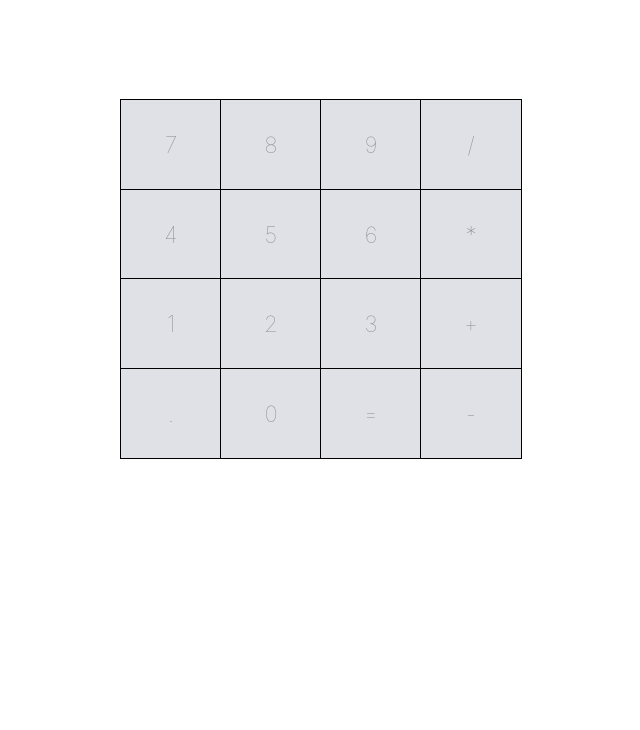
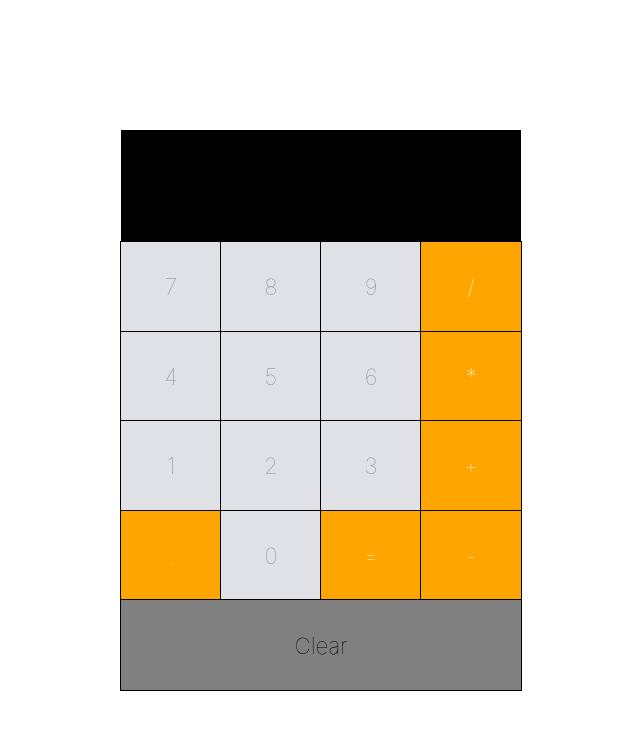
Before and after one commit to rudra4365/react-calculator, a React (Create React App) app: page / in a window 1280 px wide. Shown: the top 730 px of the page, without its empty margins (319-959 px from the left). Built offline with nearby package versions, Linux system fonts and the light colour scheme.

Commit message:
added input and clear

```diff
--- a/src/App.css
+++ b/src/App.css
@@ -4,6 +4,7 @@
   align-items: center;
   height: 100vh;
   width: 100%;
+  margin-top: 30px;
 }
 
 .calc-wrapper{
--- a/src/App.js
+++ b/src/App.js
@@ -1,35 +1,93 @@
 import React, { Component } from 'react';
 import './App.css';
 import Button from './components/Button';
+import Input from './components/Input';
+import ClearButton from './components/ClearButton';
 
 class App extends Component{
+
+  constructor(props) {
+    super(props);
+
+    this.state = {
+      input : "",
+      previousNumber : "",
+      currentNumber : "",
+      operator : ""
+    };
+  }
+
+  addZero = val => {
+    if(this.state.input !== "")
+    {
+      this.setState({input: this.state.input + val});
+    }
+  };
+
+  addDecimal = val => {
+    if(this.state.input.indexOf(".") === -1)
+    {
+      this.setState({input: this.state.input + val});
+    }
+  };
+
+  clearInput = () => {
+    this.setState({input: ""});
+  };
+
+  addd = () => {
+    this.state.previousNumber = this.state.input;
+    this.setState({input: ""});
+    this.state.operator = "plus";
+  };
+
+  addToInput = val => {
+    this.setState({input: this.state.input + val});
+  };
+
+  answer = () => {
+    this.state.currentNumber = this.state.value;
+    if(this.state.operator === "plus")
+    {
+      this.setState({input: parseInt(this.state.previousNumber) + parseInt(this.state.currentNumber)});
+    }
+  };
+
   render(){
   return (
     <div className = "App">
       <div className = "calc-wrapper">
         <div className = "row">
-          <Button>7</Button>
-          <Button>8</Button>
-          <Button>9</Button>
+          <Input>{this.state.input}</Input>
+        </div>
+        <div className = "row">
+          <Button handleClick = {this.addToInput}>7</Button>
+          <Button handleClick = {this.addToInput}>8</Button>
+          <Button handleClick = {this.addToInput}>9</Button>
           <Button>/</Button>
         </div>
         <div className = "row">
-          <Button>4</Button>
-          <Button>5</Button>
-          <Button>6</Button>
+          <Button handleClick = {this.addToInput}>4</Button>
+          <Button handleClick = {this.addToInput}>5</Button>
+          <Button handleClick = {this.addToInput}>6</Button>
           <Button>*</Button>
         </div>
         <div className = "row">
-          <Button>1</Button>
-          <Button>2</Button>
-          <Button>3</Button>
-          <Button>+</Button>
+          <Button handleClick = {this.addToInput}>1</Button>
+          <Button handleClick = {this.addToInput}>2</Button>
+          <Button handleClick = {this.addToInput}>3</Button>
+          <Button handleClick = {this.addd}>+</Button>
         </div>
         <div className = "row">
-          <Button>.</Button>
-          <Button>0</Button>
-          <Button>=</Button>
+          <Button handleClick = {this.addDecimal}>.</Button>
+          <Button handleClick = {this.addZero}>0</Button>
+          <Button handleClick = {this.answer}>=</Button>
           <Button>-</Button>
+        </div>
+        <div className = "row">
+          <ClearButton handleClear = {this.clearInput}>
+            Clear
+          </ClearButton>
         </div>
       </div>
     </div>
--- a/src/components/Button.css
+++ b/src/components/Button.css
@@ -1,4 +1,4 @@
-.button{
+.button {
     display: flex;
     height: 4em;
     flex: 1;
@@ -10,3 +10,8 @@
     color: #888;
     outline: 1px solid black;
 }
+
+.operator {
+    background-color: orange;
+    color: white;
+}
--- a/src/components/Button.js
+++ b/src/components/Button.js
@@ -2,12 +2,21 @@ import React, { Component } from 'react';
 import './Button.css';
 
 class Button extends Component{
-    render(){
+
+    isOperator = val => {
+        return !isNaN(val);
+    };
+
+    render() {
         return (
-            <div className = "button">
+            <div className = {`button ${this.isOperator
+            (this.props.children) ? "" : "operator"}`}
+            onClick = {() => this.props.handleClick
+                (this.props.children)}
+            >
                 {this.props.children}
             </div>
-        );
+        )
     }
 }
 
--- /dev/null
+++ b/src/components/ClearButton.css
@@ -0,0 +1,12 @@
+.clear-btn {
+    display: flex;
+    flex: 1;
+    align-items: center;
+    background-color: grey;
+    color: black;
+    outline: 1px black solid;
+    height: 4em;
+    justify-content: center;
+    font-weight: lighter;
+    font-size: 1.4em;
+}
--- /dev/null
+++ b/src/components/ClearButton.js
@@ -0,0 +1,18 @@
+import React, { Component } from 'react';
+import './ClearButton.css';
+
+class ClearButton extends Component{
+    render() {
+        return (
+            <div
+            className = "clear-btn"
+            onClick = {() => this.props.handleClear()}
+            >
+                {this.props.children}
+
+            </div>
+        )
+    }
+}
+
+export default ClearButton;
--- /dev/null
+++ b/src/components/Input.css
@@ -0,0 +1,14 @@
+.input {
+    display: flex;
+    height: 4em;
+    flex: 1;
+    background-color: black;
+    outline: grey;
+    font-size: 1.4em;
+    justify-content: center;
+    padding: 0.5em;
+    outline: 1px solid;
+    color: white;
+    font-weight: bold;
+    align-items: center;
+}
--- /dev/null
+++ b/src/components/Input.js
@@ -0,0 +1,14 @@
+import React, { Component } from 'react';
+import './Input.css';
+
+class Input extends Component{
+    render() {
+        return (
+            <div className = "input">
+                {this.props.children}
+            </div>
+        )
+    }
+}
+
+export default Input;
```
Also changed, not shown: 1 other file (tests, documents, lock files or other folders).
